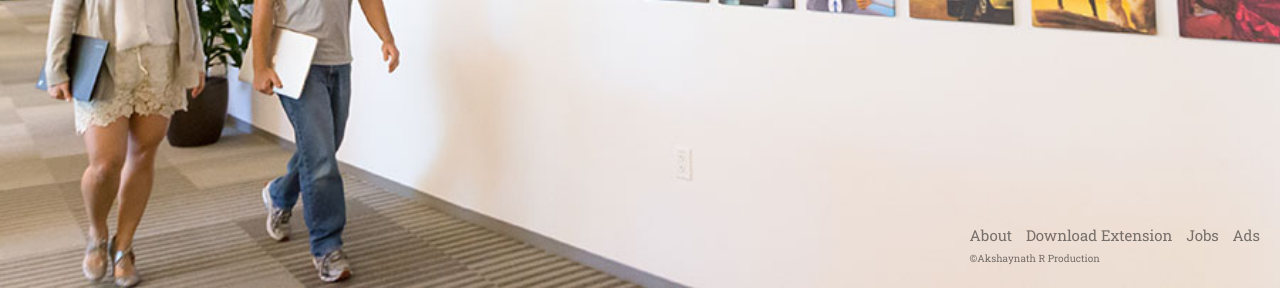
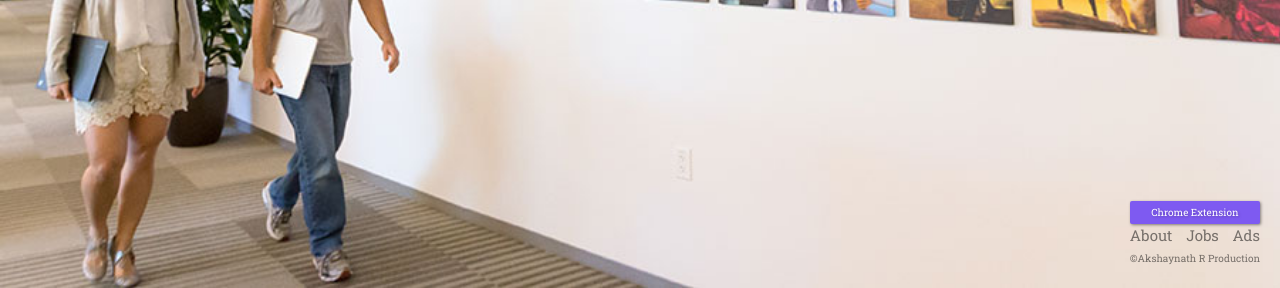
Before and after one commit to akshaynathr/Taggem-application, a Flask app: template templates/login.html in a window 1280 px wide. Shown: the part 512-800 px from the top of the page. Run offline with Flask 2, Linux system fonts and the light colour scheme; the template is opened without the code that fills it, so the values that code supplies are empty.

Commit message:
added extension link

```diff
--- a/templates/login.html
+++ b/templates/login.html
@@ -185,8 +185,9 @@ footer ul li a:hover{ text-decoration: underline;
   </div>
 </div>
 <footer>
-<ul class="footer_list"> <li style="display:inline;"> <a href="/about">About</a> </li>
-<li style="display:inline;"> <a href="/jobs"class="btn btn-danger" >Download Extension</a> </li>
+<ul class="footer_list">
+	<li style="list-style:none;"class="btn"> <button style="width:100%;font-size:10px;"onclick="window.open('https://drive.google.com/file/d/0By8yos6-tmUZa0t5aTAwZXhud1U/view?usp=sharing','_blank');" >Chrome Extension</button> </li>
+	<li style="display:inline;"> <a href="/about">About</a> </li>
 <li style="display:inline;"> <a href="/jobs" >Jobs </a> </li>
 <li style="display:inline;"> <a href="/ads">Ads </a></li>
 </ul>
```
